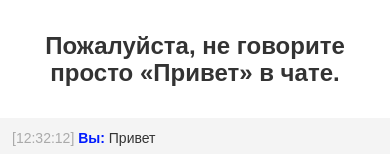
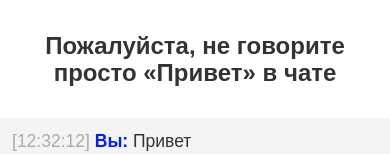
Before and after one commit to kryzhovnik/neprivet, a plain HTML site: page index.html in a window 390 px wide. Shown: the top 154 px of the page. Drawn offline with Linux system fonts and the light colour scheme.

Commit message:
Simplify responsive behaviour

```diff
--- a/index.html
+++ b/index.html
@@ -51,31 +51,16 @@
           footer a {
             color: #aaa;
           }
-          @media (max-width: 992px) {
-            article {
-              width: 40rem;
-            }
-          }
           @media (max-width: 768px) {
-            article {
-              width: 40rem;
-            }
-            h1 {
-              font-size: 1.5rem;
-            }
-          }
-          @media (max-width: 555px) {
-            article, footer .row {
-              width: 100%;
-            }
             h1 {
               font-size: 1.5rem;
               text-align: center;
             }
             article, footer .row {
+              width: 100%;
               box-sizing: border-box;
               padding: 0 0.75rem;
-              font-size: 1rem;
+              font-size: 1.25rem;
             }
           }
           .dialog-block {
@@ -115,7 +100,7 @@
     <body>
         <article>
 
-<h1>Пожалуйста, не говорите просто «Привет» в чате.</h1>
+<h1>Пожалуйста, не говорите просто «Привет» в чате</h1>
 
 <div class="dialog-block">
     <span class="time">12:32:12</span> <span class="name">Вы:</span> Привет</br>
```
